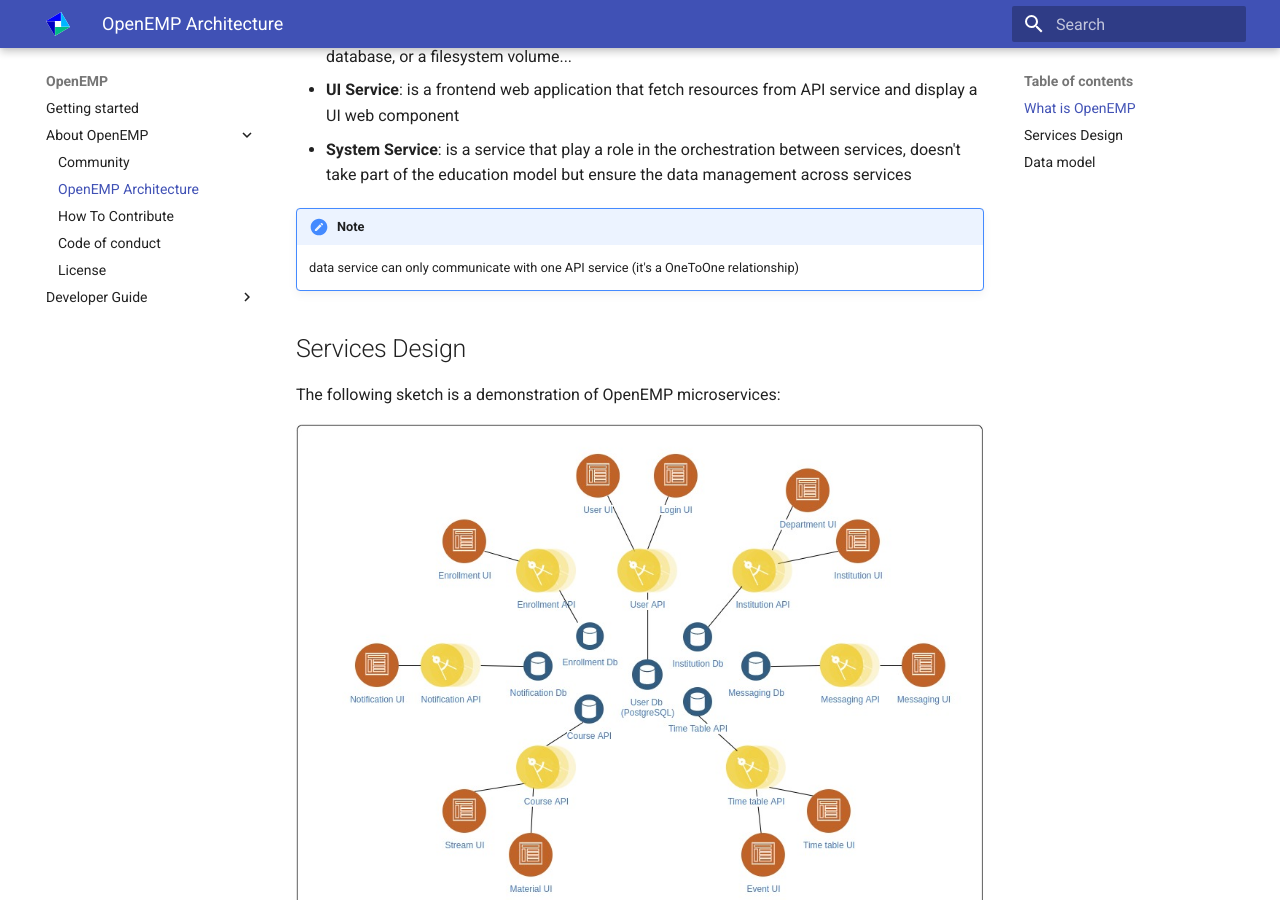
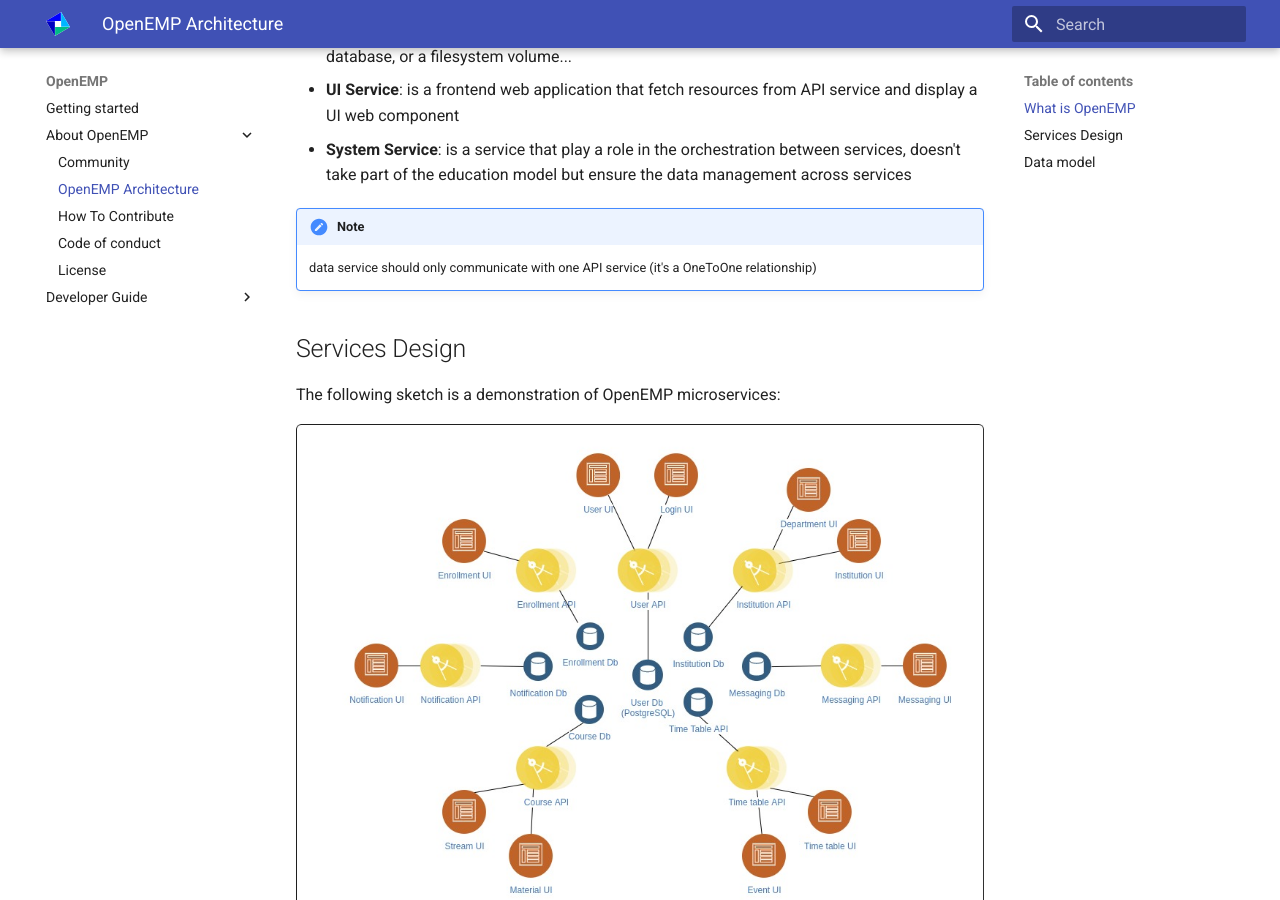
Before and after one commit to openemp/openemp-documentation, an MkDocs documentation site: the page built from docs/about/core.md, in a window 1280 px wide and 900 px high, scrolled down 422 px. Built offline with MkDocs 1.6.1 and Material for MkDocs 9.7.7, drawn with Linux system fonts in a browser that asks for light colours; some of the changed text lies outside the part shown.

Commit message:
Update data model documentation (#17)

```diff
--- a/docs/about/core.md
+++ b/docs/about/core.md
@@ -12,7 +12,7 @@ We so far have 4 types of services:
 - **System Service**: is a service that play a role in the orchestration between services, doesn't take part of the education model but ensure the data management across services
 
 !!! note
-    data service can only communicate with one API service (it's a OneToOne relationship)
+    data service should only communicate with one API service (it's a OneToOne relationship)
 
 
 ## Services Design
```
Also changed, not shown: other parts of docs/about/core.md (+3 -0 lines), docs/assets/images/data_model.jpg, docs/assets/images/sketch_microservices.jpg.
